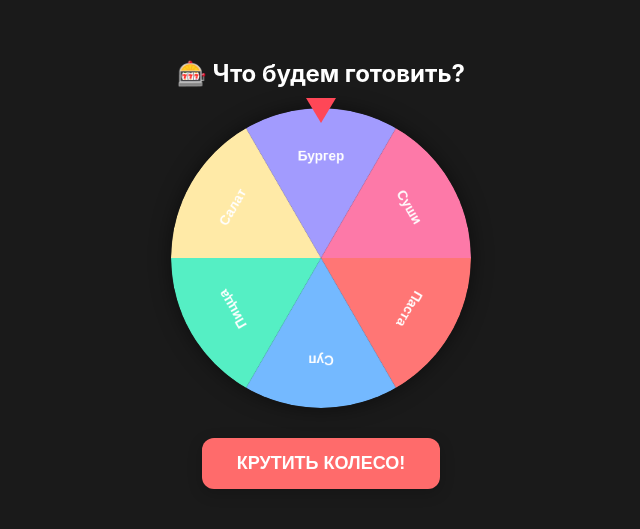
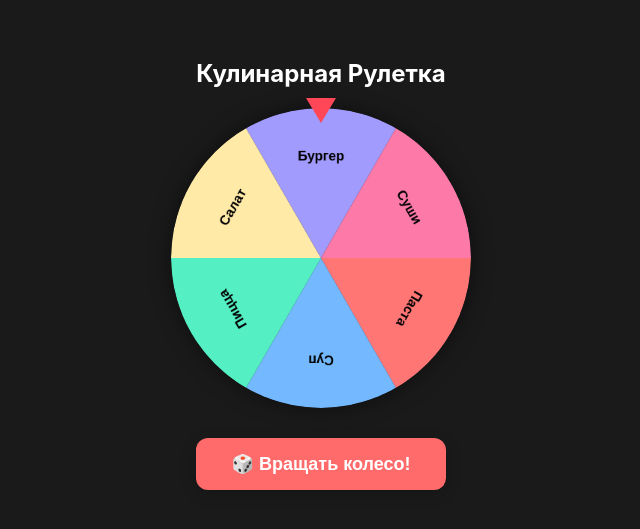
Before and after one commit to nikolpryhodko-cmd/roulette, a plain HTML site: page index.html in a window 1280 px wide. Shown: the part 123-652 px from the top of the page, without its empty margins (319-959 px from the left). Drawn offline with Linux system fonts and the light colour scheme.

Commit message:
Enhance text contrast and update button ID
Added contrasting black text for sectors and canvas, updated button ID, and improved language support for the Telegram WebApp.

```diff
--- a/index.html
+++ b/index.html
@@ -65,70 +65,98 @@
       text-align: center;
       color: #2ed573;
     }
+
+    /* Добавленные правила: контрастный черный текст для секторов и canvas */
+    .wheel-text, .sector-text, canvas {
+      color: #000000 !important;
+      fill: #000000 !important;
+      font-weight: bold;
+    }
   </style>
 </head>
 <body>
 
-  <h2>🎰 Что будем готовить?</h2>
+  <h2 id="wheel-title">🎰 Что будем готовить?</h2>
   <div class="wheel-container">
     <div class="pointer"></div>
     <canvas id="canvas" width="400" height="400"></canvas>
   </div>
 
-  <button id="spinBtn" onclick="spin()">КРУТИТЬ КОЛЕСО!</button>
+  <button id="spin-btn" onclick="spin()">КРУТИТЬ КОЛЕСО!</button>
   <div id="result"></div>
 
   <script>
-    const tg = window.Telegram && window.Telegram.WebApp ? window.Telegram.WebApp : null;
+    // Инициализация Telegram WebApp и мультиязычность
+    const tg = window.Telegram?.WebApp;
     if (tg && typeof tg.expand === 'function') {
       try { tg.expand(); } catch (e) { /* ignore */ }
     }
 
+    const userLang = tg?.initDataUnsafe?.user?.language_code || 'ru';
+
+    const translations = {
+      en: {
+        spinBtn: "🎲 Spin the Wheel!",
+        title: "Culinary Roulette"
+      },
+      uk: {
+        spinBtn: "🎲 Крутити колесо!",
+        title: "Кулінарна Рулетка"
+      },
+      ru: {
+        spinBtn: "🎲 Вращать колесо!",
+        title: "Кулинарная Рулетка"
+      }
+    };
+
+    let currentLang = 'ru';
+    if (typeof userLang === 'string') {
+      if (userLang.startsWith('uk') || userLang.startsWith('ua')) {
+        currentLang = 'uk';
+      } else if (userLang.startsWith('en')) {
+        currentLang = 'en';
+      }
+    }
+
+    document.addEventListener("DOMContentLoaded", () => {
+      const btn = document.getElementById('spin-btn');
+      const title = document.getElementById('wheel-title');
+
+      if (btn) btn.innerText = translations[currentLang].spinBtn;
+      if (title) title.innerText = translations[currentLang].title;
+      document.title = translations[currentLang].title;
+    });
+
     // --- Utility: безопасное декодирование ---
     function decodeSafe(s) {
       if (!s && s !== '') return '';
-      // Replace pluses with spaces (in case the value was form-encoded)
       s = String(s).replace(/\+/g, ' ');
       try {
         return decodeURIComponent(s);
       } catch (e) {
-        // Если decodeURIComponent ломается на неожиданных последовательностях,
-        // возвращаем оригинальную (с уже заменёнными плюсами) строку.
         return s;
       }
     }
 
-    // Попытка распарсить items из строки. Поддерживает:
-    // - plain comma-separated (e.g. "Макароны, Омлет, Стейк")
-    // - percent-encoded
-    // - query-like strings ("items=...&foo=bar")
     function parseItemsFromString(raw) {
       if (raw == null) return null;
       raw = String(raw).trim();
       if (raw === '') return null;
 
-      // Если строка выглядит как query-string (с '=' или '&'), пробуем URLSearchParams
       if (raw.includes('=') || raw.includes('&')) {
         try {
           const sp = new URLSearchParams(raw);
           let v = sp.get('items');
-          if (v == null) {
-            // Если нет ключа items, возможно весь raw — это значение
-            v = raw;
-          }
+          if (v == null) v = raw;
           v = decodeSafe(v);
           return v.split(',').map(i => i.trim()).filter(i => i.length > 0);
-        } catch (e) {
-          // fallthrough to naive parsing
-        }
+        } catch (e) {}
       }
 
-      // Иначе — обычный CSV-like список
       const decoded = decodeSafe(raw);
       return decoded.split(',').map(i => i.trim()).filter(i => i.length > 0);
     }
 
-    // --- Чтение параметров items: сначала из window.location.search, затем из Telegram start_param ---
     let itemsParam = null;
     try {
       const urlParams = new URLSearchParams(window.location.search);
@@ -136,28 +164,23 @@
       if (itemsFromUrl) {
         itemsParam = itemsFromUrl;
       } else if (tg && tg.initDataUnsafe && tg.initDataUnsafe.start_param) {
-        // start_param может быть просто списком "A,B,C" или query-string "items=A,B,C"
         itemsParam = tg.initDataUnsafe.start_param;
       }
     } catch (e) {
-      // В необычных окружениях URLSearchParams может бросать — игнорируем и пробуем tg.initDataUnsafe
       if (tg && tg.initDataUnsafe && tg.initDataUnsafe.start_param) {
         itemsParam = tg.initDataUnsafe.start_param;
       }
     }
 
-    // Парсим items в массив options
     const parsed = parseItemsFromString(itemsParam);
     let options = Array.isArray(parsed) && parsed.length > 0
       ? parsed
       : ['Паста', 'Суп', 'Пицца', 'Салат', 'Бургер', 'Суши'];
 
-    // Защита: если полученный массив пустой — ставим дефолт
     if (!options || options.length === 0) {
       options = ['Паста', 'Суп', 'Пицца', 'Салат', 'Бургер', 'Суши'];
     }
 
-    // --- Настройка canvas и рисования ---
     const canvas = document.getElementById('canvas');
     const ctx = canvas.getContext('2d');
     const numOptions = options.length;
@@ -165,11 +188,9 @@
     let startAngle = 0;
     let isSpinning = false;
 
-    // Набор цветов (если хотите, поменяйте/расширьте)
     const colors = ['#ff7675', '#74b9ff', '#55efc4', '#ffeaa7', '#a29bfe', '#fd79a8', '#00cec9', '#fdcb6e'];
 
     function drawWheel() {
-      // Очистка холста перед перерисовкой
       ctx.clearRect(0, 0, canvas.width, canvas.height);
 
       for (let i = 0; i < numOptions; i++) {
@@ -181,18 +202,15 @@
         ctx.lineTo(200, 200);
         ctx.fill();
 
-        // Текст
         ctx.save();
-        ctx.fillStyle = "#ffffff";
+        ctx.fillStyle = "#000000";
         ctx.font = "bold 18px Arial";
         ctx.translate(200 + Math.cos(angle + arc / 2) * 130, 200 + Math.sin(angle + arc / 2) * 130);
         ctx.rotate(angle + arc / 2 + Math.PI / 2);
         const text = options[i];
-        // Поддержка переноса слишком длинного текста (тривиально)
         if (ctx.measureText(text).width < 140) {
           ctx.fillText(text, -ctx.measureText(text).width / 2, 0);
         } else {
-          // Разбиваем по пробелам на две строки
           const parts = text.split(' ');
           const half = Math.ceil(parts.length / 2);
           const line1 = parts.slice(0, half).join(' ');
@@ -206,7 +224,6 @@
 
     drawWheel();
 
-    // --- Вращение ---
     function spin() {
       if (isSpinning) return;
       isSpinning = true;
@@ -214,7 +231,7 @@
 
       const spinAngleStart = Math.random() * 10 + 10;
       let spinTime = 0;
-      const spinTimeTotal = Math.random() * 3000 + 4000; // 4-7 секунд вращения
+      const spinTimeTotal = Math.random() * 3000 + 4000;
 
       function rotate() {
         spinTime += 30;
@@ -239,12 +256,10 @@
 
       document.getElementById('result').innerText = `🎉 Выпало: ${winner}!`;
 
-      // Вибрация в Telegram при выигрыше
       if (tg && tg.HapticFeedback && typeof tg.HapticFeedback.notificationOccurred === 'function') {
         try { tg.HapticFeedback.notificationOccurred('success'); } catch (e) { /* ignore */ }
       }
 
-      // Отправляем результат обратно в бота (если доступно)
       setTimeout(() => {
         if (tg && typeof tg.sendData === 'function') {
           try { tg.sendData(JSON.stringify({ chosen_dish: winner })); } catch (e) { /* ignore */ }
```
